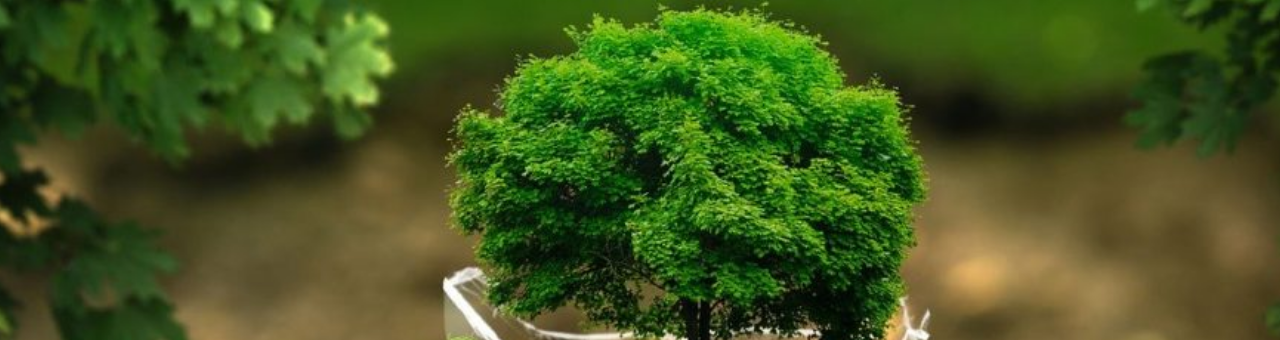
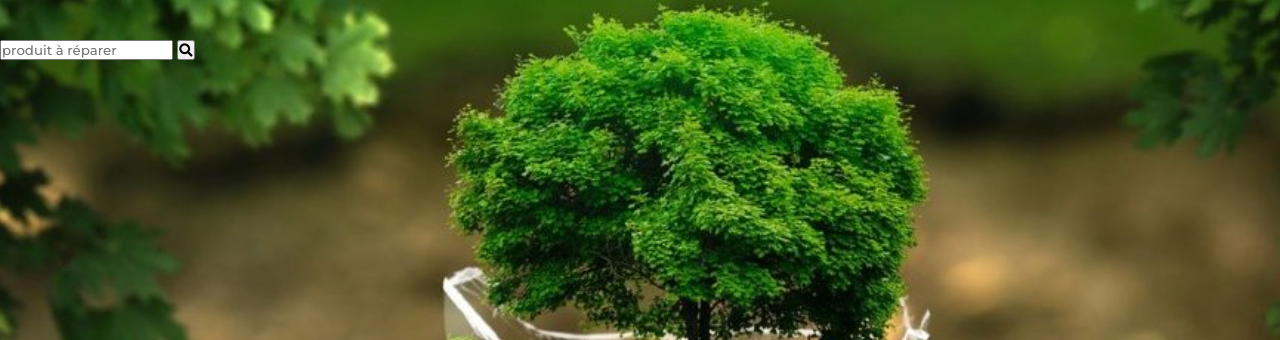
Before and after one commit to zAFG57/le-projet, a PHP site: page /site/view/home_page.php in a window 1280 px wide. Shown: the part 120-460 px from the top of the page. Run offline with PHP 8.4, Linux system fonts and the light colour scheme; the visitor is signed in with stand-in values (Sample User, id 1); some libraries are stand-ins or nearby versions.

Commit message:
Add files via upload

```diff
--- a/view/home_page.php
+++ b/view/home_page.php
@@ -10,11 +10,30 @@ if (!isset($_SESSION['loggedin']) || $_SESSION['loggedin'] !== true) {
 <?php $title = "Company name"; $css = "home.css"?>
 <?php ob_start(); ?>
 
+        <link rel="stylesheet" href="https://cdnjs.cloudflare.com/ajax/libs/font-awesome/5.11.2/css/all.min.css">
+
+
+
     <header>
         <?=$nav?>
     </header>
    <h1 class="presentation">Avec Mesréparations.com, trouvez un </br> réparateur <span>proche de chez vous.</span></h1>
 
+
+
+        <div class="content">
+            <div class="search">
+              <input type="text" class="search__input" aria-label="search" placeholder="produit à réparer">
+              <button class="search__submit" aria-label="submit search"><i class="fas fa-search"></i></button>
+            </div>
+        </div>
+
+
+
+
+
+
+
 <?php $content = ob_get_clean(); ?>
 
 <?php require('../templates/baseTemplate.php'); ?>
```
Also changed, not shown: view/popop.php (+18 -0 lines), view/log_in.php (line endings or trailing spaces).
